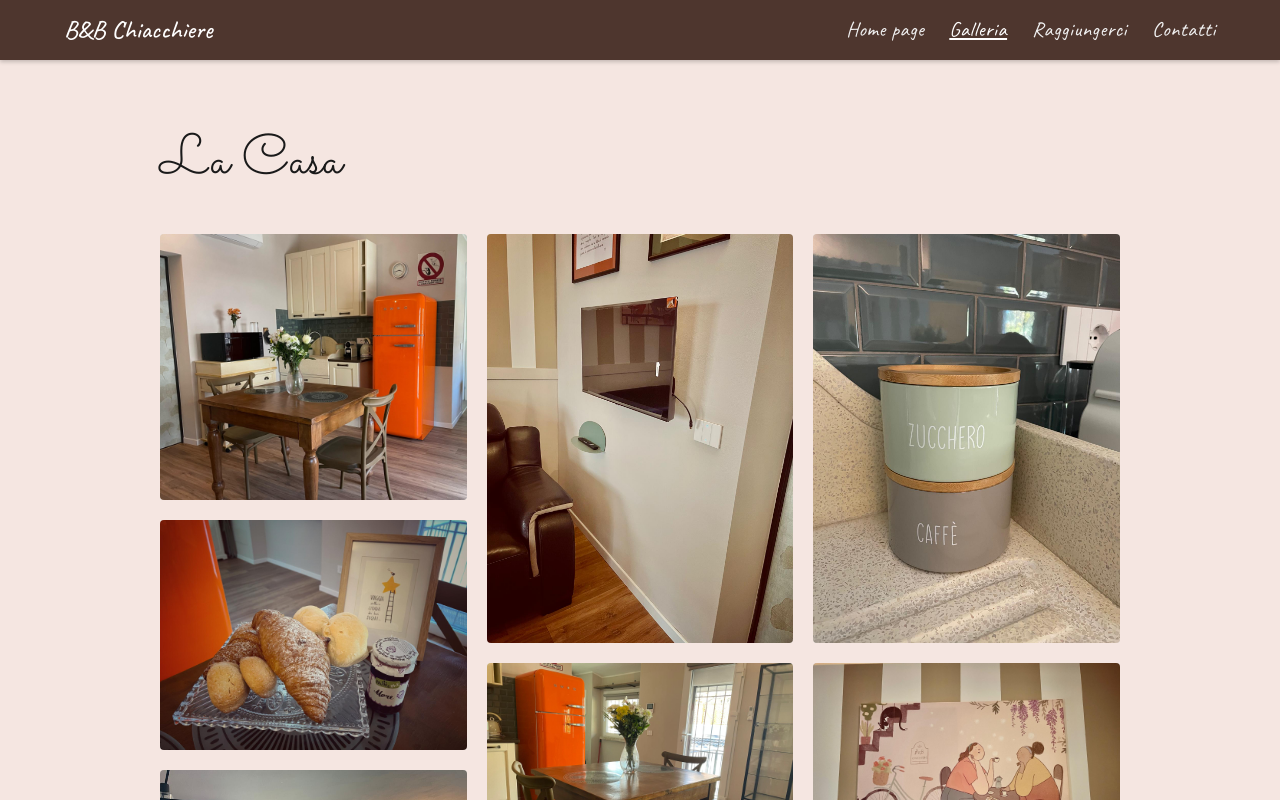
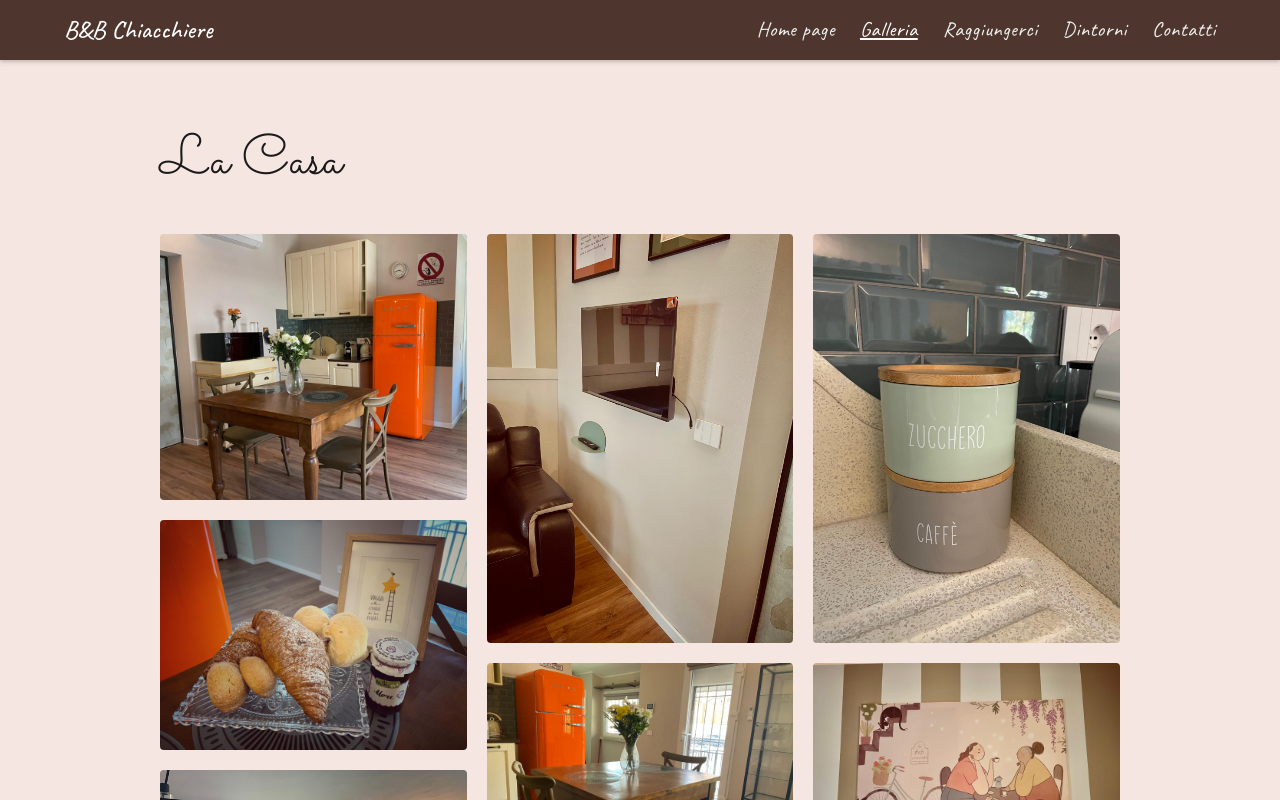
Before and after one commit to PatataNicco/B-B-chiacchiere, a plain HTML site: page galleria.html in a window 1280 px wide. Shown: the top 800 px of the page. Drawn offline with nearby package versions, Linux system fonts and the light colour scheme.

Commit message:
Update galleria.html

```diff
--- a/galleria.html
+++ b/galleria.html
@@ -258,6 +258,7 @@
                 <a href="index.html">Home page</a>
                 <a href="galleria.html" class="active">Galleria</a>
                 <a href="raggiungerci.html">Raggiungerci</a>
+                <a href="dintorni.html">Dintorni</a>
                 <a href="contatti.html">Contatti</a>
             </div>
 
```
